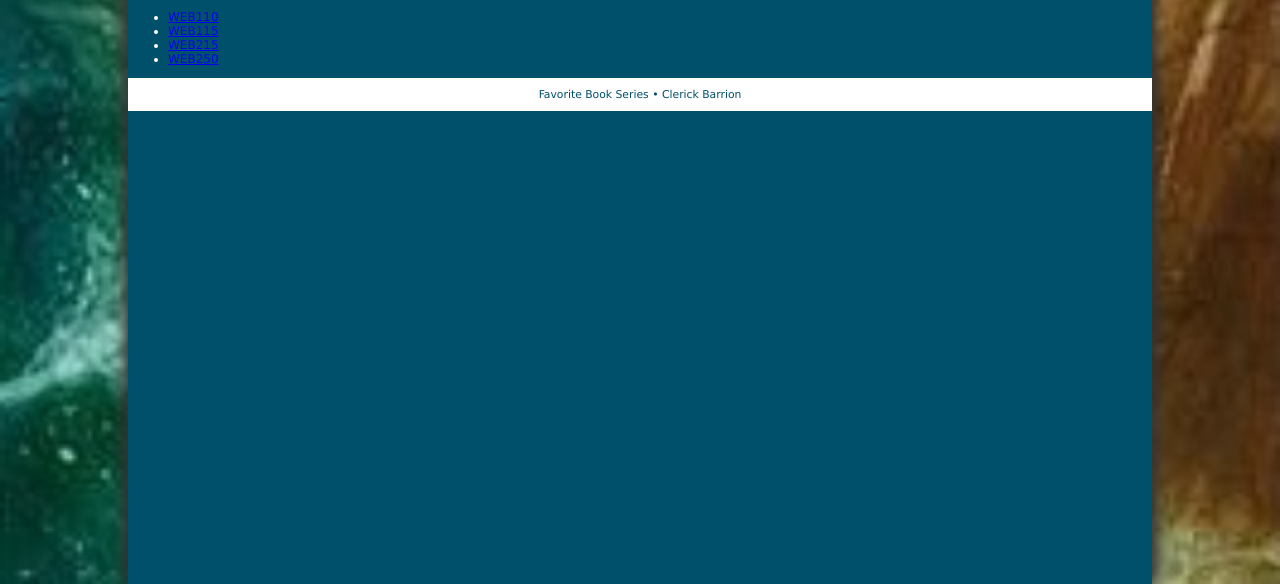
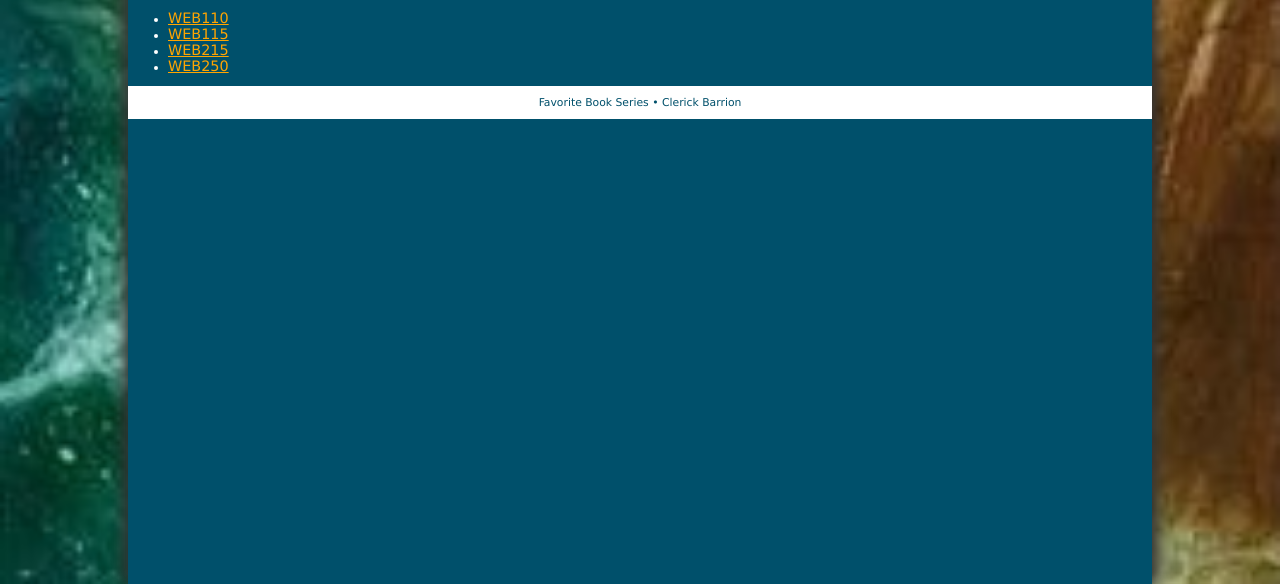
Before and after one commit to clerickbarrion/clerickbarrion.github.io, a plain HTML site: page index.html in a window 1280 px wide. Shown: the part 216-800 px from the top of the page. Drawn offline with Linux system fonts and the light colour scheme.

Commit message:
fixed link colors

```diff
--- a/bookfav_layout.css
+++ b/bookfav_layout.css
@@ -17,6 +17,12 @@ body {
    min-width: 320px;
    max-width: 1024px;
    width: 100%;
+}
+
+
+section li a {
+	color: orange;
+	font-size: 1.2em;
 }
 
 nav {
```
